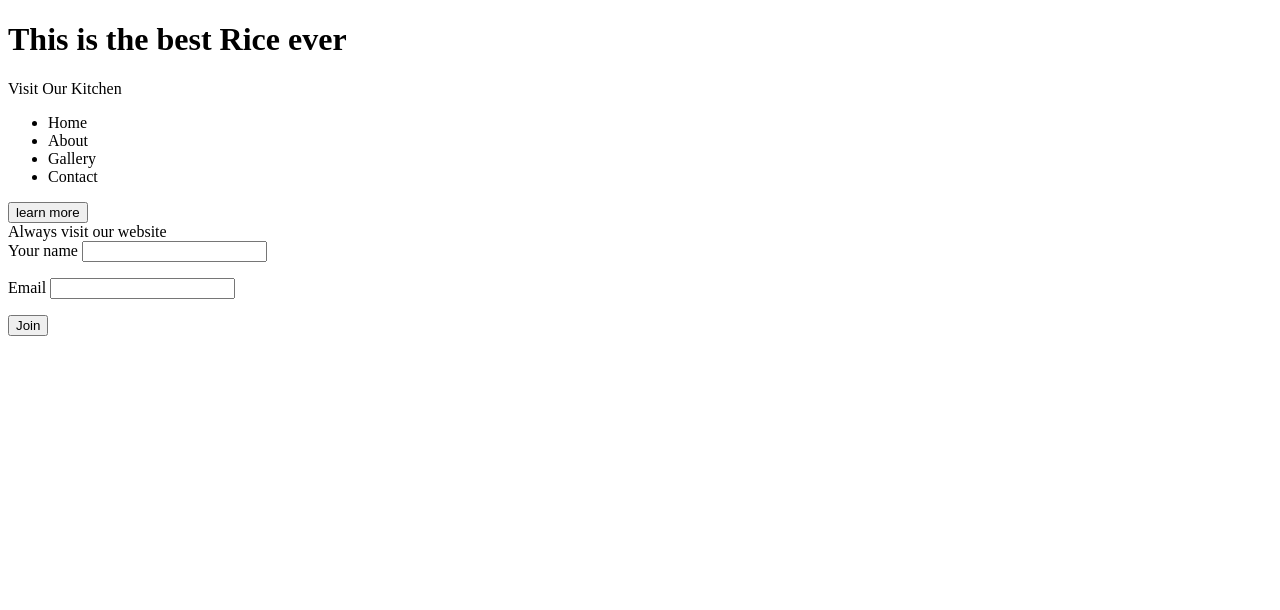
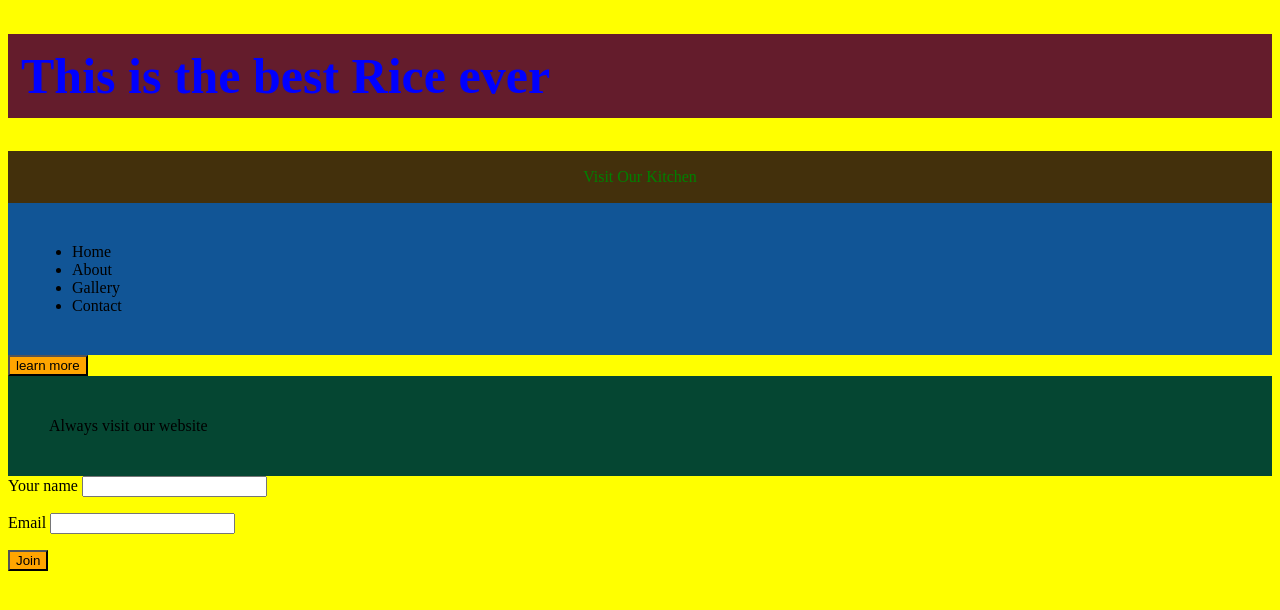
Before and after one commit to calebomirin8-gif/Calebawesome, a plain HTML site: page Index.html in a window 1280 px wide. Drawn offline with Linux system fonts and the light colour scheme.

Commit message:
Update Index.html

```diff
--- a/Index.html
+++ b/Index.html
@@ -2,8 +2,7 @@
 <html lang="en">
 <head>
     <meta charset="UTF-8">
-    <title>Page title</title>
-    <link rel="stylesheet" href="his.css">
+    <title>Created by Caleb</title>
 </head>
 <body>
     <header><h1>This is the best Rice ever</h1></header>
@@ -27,5 +26,33 @@
             type="email" required></p>
       <p><button type="submit">Join</button></p>
     </form>
+    <style>
+    body {
+    background-color:yellow;
+}
+header h1{
+    font-size:50px;
+    color:blue;
+    padding:13px;
+    background-color:rgb(100,28,44);
+}
+button{
+    background-color:orange;
+}
+aside{
+    color:green;
+    padding:17px;
+    text-align:center;
+    background-color:rgb(67,48,12);
+}
+nav{
+    padding:24px;
+    background-color:rgb(17,85,150);
+}
+footer{
+    padding:41px;
+    background-color:rgb(5,70,50);
+}
+ </style>
 </body>
 </html>
```
